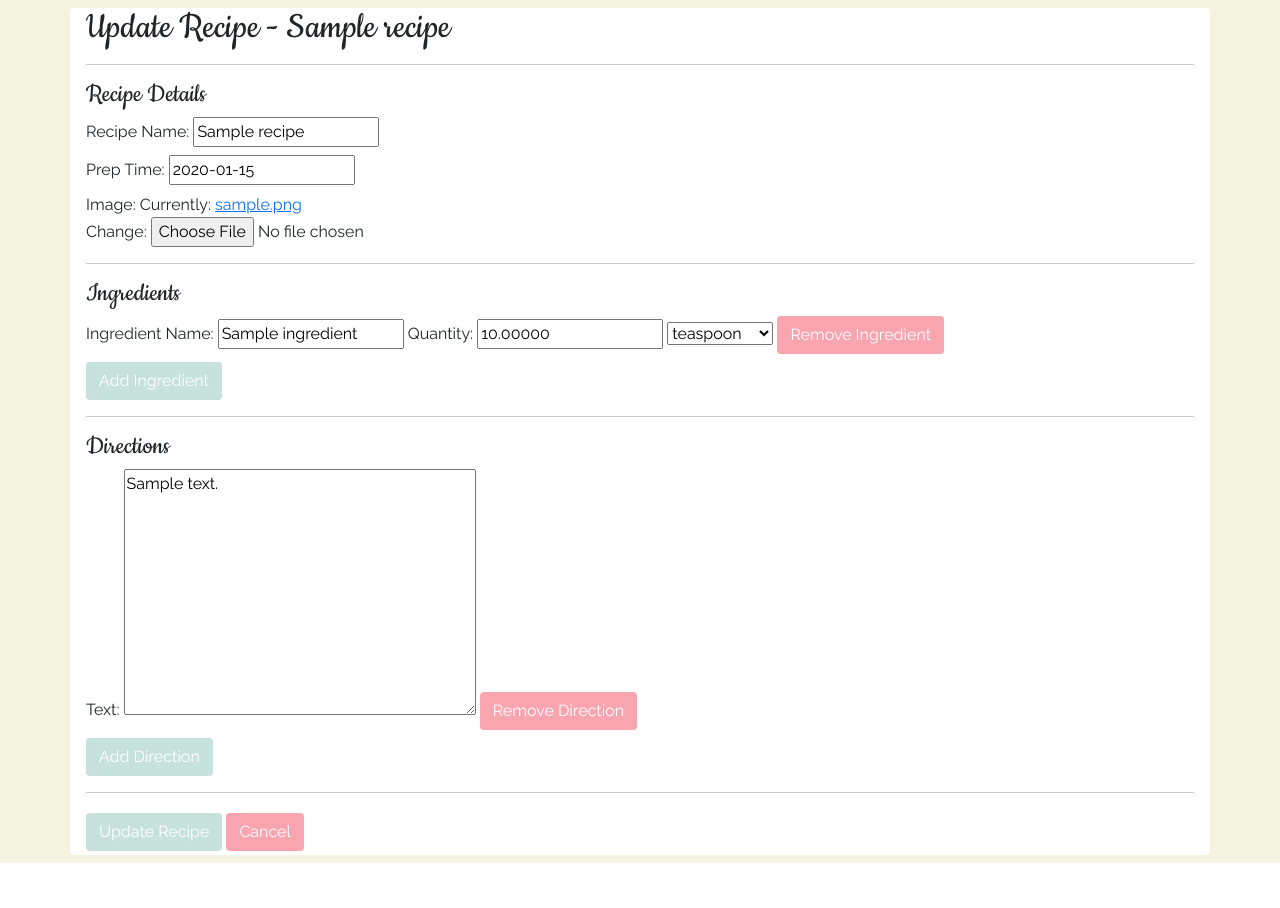
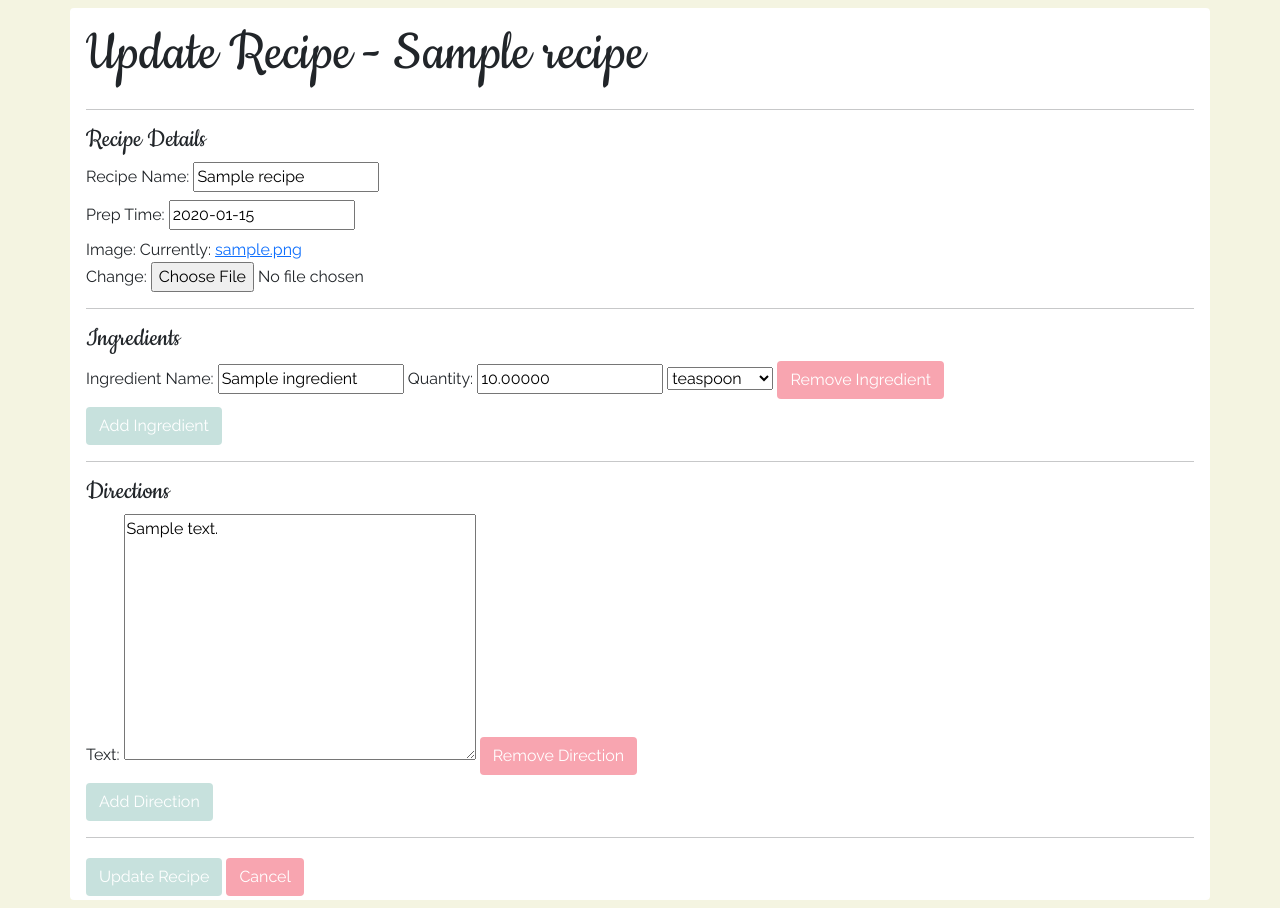
Before and after one commit to TheVulcanWizard/Yumbo, a Django app: page /edit-recipe/1 in a window 1280 px wide. Shown: the part 74-982 px from the top of the page. Before the commit the page ends 937 px from the top, so only its background shows below. Run offline with Django 3.2, Linux system fonts and the light colour scheme; a user stored in the database is signed in; tables that the repository leaves empty hold one stand-in row (values such as "Sample post"); some libraries are stand-ins or nearby versions.

Commit message:
Update recipe form header

```diff
--- a/recipes/templates/recipes/recipe_form.html
+++ b/recipes/templates/recipes/recipe_form.html
@@ -1,11 +1,13 @@
 {% extends 'recipes/base.html' %}
 {% block content %}
     <div class="container rounded my-2" style="background-color: white;">
-        {% if recipe %}
-            <h1>Update Recipe - {{ recipe.recipe_name }}</h1>
-        {% else %}
-            <h1>Create New Recipe</h1>
-        {% endif %}
+        <div class="row mt-3">
+            {% if recipe %}
+                <h1 class="recipe-header">Update Recipe - {{ recipe.recipe_name }}</h1>
+            {% else %}
+                <h1 class="recipe-header">Create New Recipe</h1>
+            {% endif %}
+        </div>
         <hr>
         <form enctype="multipart/form-data" method="POST">
             {% csrf_token %}
```
